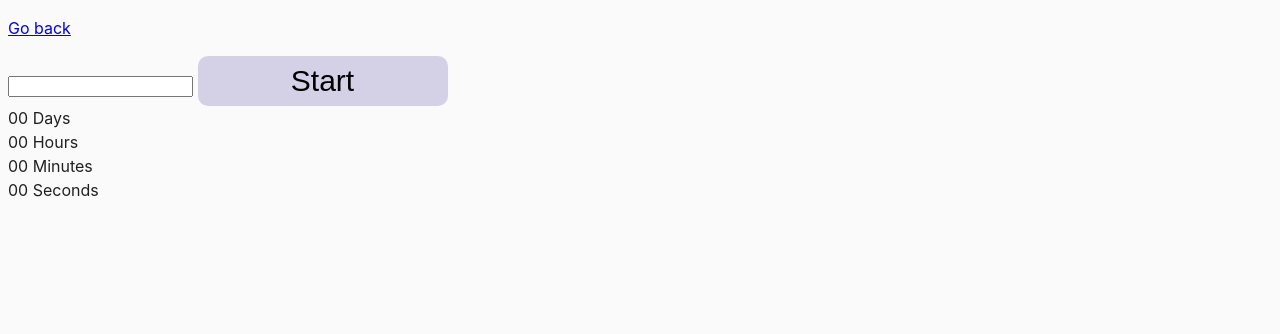
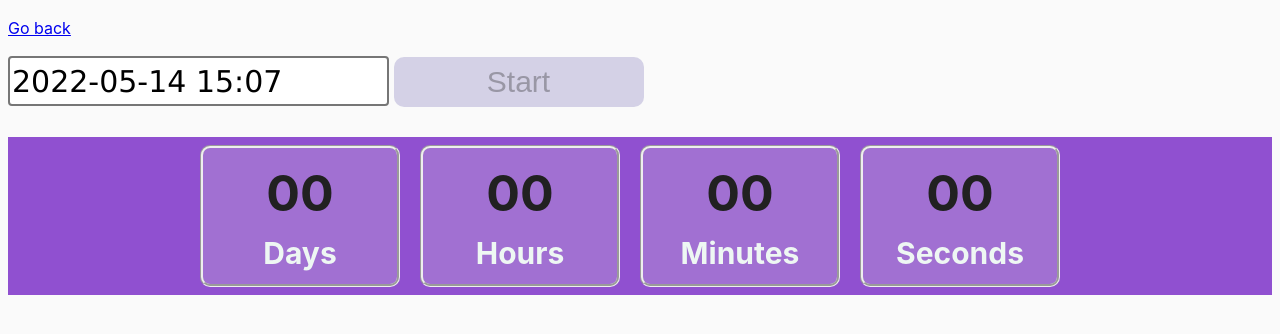
Before and after one commit to Olga-94/goit-js-hw--09, a website built with Parcel: page src/02-timer.html in a window 1280 px wide. Built offline with nearby package versions, Linux system fonts and the light colour scheme.

Commit message:
final task 02

```diff
--- a/package.json
+++ b/package.json
@@ -28,6 +28,8 @@
     "sass": "^1.32.8"
   },
   "dependencies": {
-    "gh-pages": "^4.0.0"
+    "flatpickr": "^4.6.13",
+    "gh-pages": "^4.0.0",
+    "notiflix": "^3.2.5"
   }
 }
--- a/src/css/common.css
+++ b/src/css/common.css
@@ -26,3 +26,46 @@ button {
   background-color: #1603802a;
   font-size: 30px;
 }
+
+#datetime-picker {
+  border-style: double;
+  height: 50px;
+  font-size: 30px;
+}
+
+input {
+  border-radius: 4px;
+font-family: 'Lucida Sans', 'Lucida Sans Regular', 'Lucida Grande', 'Lucida Sans Unicode', Geneva, Verdana, sans-serif;
+}
+
+.timer {
+  padding: 8px;
+  display: flex;
+  margin-top: 30px;
+  background-color: rgb(144, 80, 208);
+  justify-content: center;
+}
+
+.field {
+  width: 200px;
+  display: flex;
+  flex-direction: column;
+  align-items: center;
+  justify-content: center;
+  margin-right: 20px;
+  font-weight: 700;
+  font-size: 30px;
+  background-color: rgba(178, 143, 213, 0.512);
+  border-radius: 10px;
+  border-style: groove;
+  padding: 8px;
+}
+
+.value {
+  color: #212121;
+  font-size: 50px;
+}
+
+.label {
+  color: rgb(238, 247, 243);
+}
--- a/src/js/02-timer.js
+++ b/src/js/02-timer.js
@@ -0,0 +1,85 @@
+import flatpickr from 'flatpickr';
+import 'flatpickr/dist/flatpickr.min.css';
+import Notiflix from 'notiflix';
+
+
+
+const refs = {
+    datePicker: document.querySelector('#datetime-picker'),
+    start: document.querySelector('button[data-start]'),
+    daysNum: document.querySelector('span[data-days]'),
+    hoursNum: document.querySelector('span[data-hours]'),
+    minutesNum: document.querySelector('span[data-minutes]'),
+    secondsNum: document.querySelector('span[data-seconds]'),
+  };
+
+  refs.start.setAttribute('disabled', '');
+  refs.start.addEventListener('click', onClickBtn);
+
+
+  const date = new Date();
+
+let timerId;
+let selectedDate = 0;
+
+  const options = {
+    enableTime: true,
+    time_24hr: true,
+    defaultDate: new Date(),
+    minuteIncrement: 1,
+    allowInput: true,
+    onClose(selectedDates) {
+      selectedDate = selectedDates[0].getTime();
+      if (selectedDate <= date.getTime()) {
+        refs.start.setAttribute('disabled', '');
+        Notiflix.Notify.failure('Please choose a date in the future');
+      }
+      if (selectedDate > date.getTime()) {
+        refs.start.removeAttribute('disabled');
+      }
+    },
+  };
+
+  flatpickr(refs.datePicker, options);
+
+  function onClickBtn() {
+    refs.start.setAttribute('disabled', '');
+    refs.datePicker.setAttribute('disabled', '');
+    timerId = setInterval(startCounter, 1000);
+  }
+
+  function startCounter() {
+    let nowDate = new Date().getTime();
+    let restTime = selectedDate - nowDate;
+    let dataDate = convertMs(restTime);
+    if (restTime < 999) {
+      clearInterval(timerId);
+    }
+    refs.daysNum.textContent = dataDate.days;
+    refs.hoursNum.textContent = dataDate.hours;
+    refs.minutesNum.textContent = dataDate.minutes;
+    refs.secondsNum.textContent = dataDate.seconds;
+  }
+
+  function convertMs(ms) {
+    // Number of milliseconds per unit of time
+    const second = 1000;
+    const minute = second * 60;
+    const hour = minute * 60;
+    const day = hour * 24;
+
+    // Remaining days
+    const days = addLeadingZero(Math.floor(ms / day));
+    // Remaining hours
+    const hours = addLeadingZero(Math.floor((ms % day) / hour));
+    // Remaining minutes
+    const minutes = addLeadingZero(Math.floor(((ms % day) % hour) / minute));
+    // Remaining seconds
+    const seconds = addLeadingZero(Math.floor((((ms % day) % hour) % minute) / second));
+
+    return { days, hours, minutes, seconds };
+  }
+
+  function addLeadingZero(value) {
+    return String(value).padStart(2, '0');
+  }
```
Also changed, not shown: 1 other file.
